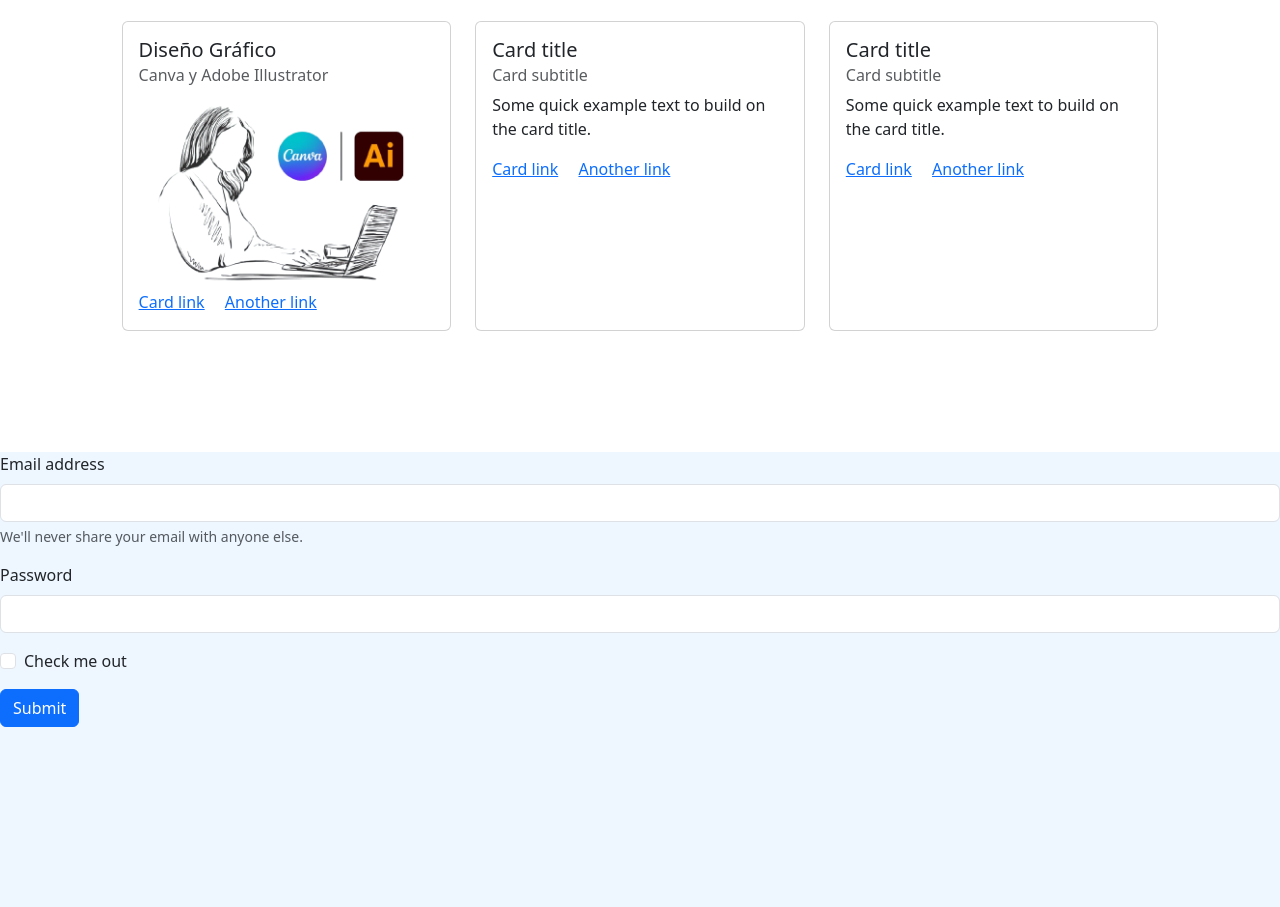
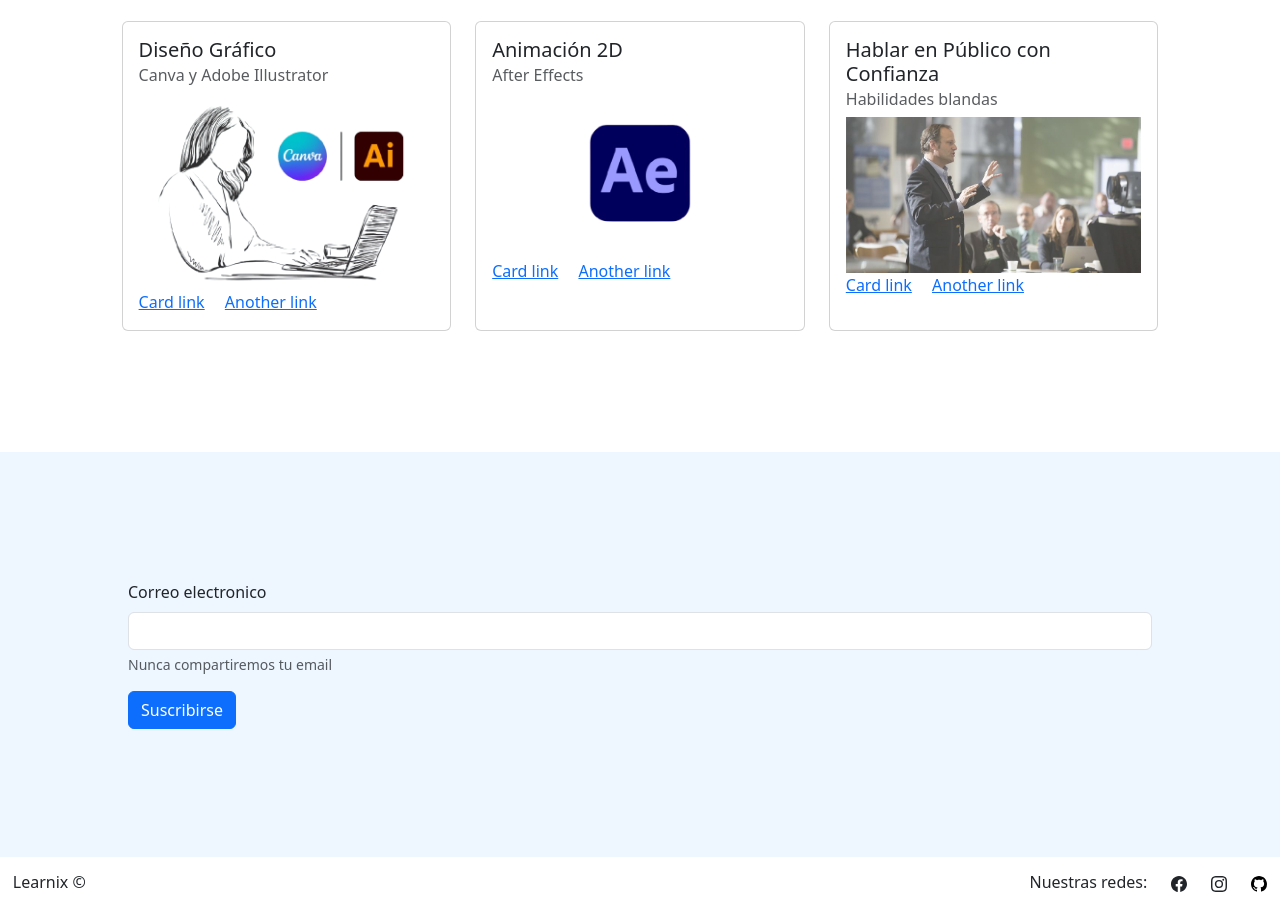
Before and after one commit to Kasspex/Learnix, a plain HTML site: page index.html in a window 1280 px wide. Shown: the part 921-1828 px from the top of the page. Before the commit the page ends 1648 px from the top, so only its background shows below. Drawn offline with nearby package versions, Linux system fonts and the light colour scheme.

Commit message:
Finalizando estilos y estructura

```diff
--- a/index.html
+++ b/index.html
@@ -99,9 +99,9 @@
                   <div class="col-12 col-sm-12 col-md-6 col-lg-4">
                     <div class="card h-100">
                       <div class="card-body">
-                        <h5 class="card-title">Card title</h5>
-                        <h6 class="card-subtitle mb-2 text-body-secondary">Card subtitle</h6>
-                        <p class="card-text">Some quick example text to build on the card title.</p>
+                        <h5 class="card-title">Animación 2D</h5>
+                        <h6 class="card-subtitle mb-2 text-body-secondary">After Effects</h6>
+                        <img src="after.png" alt="After Effects icon" width="100%">
                         <a href="#" class="card-link">Card link</a>
                         <a href="#" class="card-link">Another link</a>
                       </div>
@@ -111,9 +111,9 @@
                   <div class="col-12 col-sm-12 col-md-6 col-lg-4">
                     <div class="card h-100">
                       <div class="card-body">
-                        <h5 class="card-title">Card title</h5>
-                        <h6 class="card-subtitle mb-2 text-body-secondary">Card subtitle</h6>
-                        <p class="card-text">Some quick example text to build on the card title.</p>
+                        <h5 class="card-title">Hablar en Público con Confianza</h5>
+                        <h6 class="card-subtitle mb-2 text-body-secondary">Habilidades blandas</h6>
+                        <img src="publico.jpg" alt="Hombre hablando al publico" width="100%">
                         <a href="#" class="card-link">Card link</a>
                         <a href="#" class="card-link">Another link</a>
                       </div>
@@ -125,28 +125,39 @@
 
         </section>
 
-        <section>
+        <section id="Suscribirse">
             <form>
                 <div class="mb-3">
-                  <label for="exampleInputEmail1" class="form-label">Email address</label>
+                  <label for="exampleInputEmail1" class="form-label">Correo electronico</label>
                   <input type="email" class="form-control" id="exampleInputEmail1" aria-describedby="emailHelp">
-                  <div id="emailHelp" class="form-text">We'll never share your email with anyone else.</div>
+                  <div id="emailHelp" class="form-text">Nunca compartiremos tu email</div>
                 </div>
-                <div class="mb-3">
-                  <label for="exampleInputPassword1" class="form-label">Password</label>
-                  <input type="password" class="form-control" id="exampleInputPassword1">
-                </div>
-                <div class="mb-3 form-check">
-                  <input type="checkbox" class="form-check-input" id="exampleCheck1">
-                  <label class="form-check-label" for="exampleCheck1">Check me out</label>
-                </div>
-                <button type="submit" class="btn btn-primary">Submit</button>
+                <button type="submit" class="btn btn-primary">Suscribirse</button>
               </form>
 
 
         </section>
 
+    <footer id="footerPagina">
+        <div class="contenedor-learnix">
+            <p>Learnix ©</p>
+        </div>
+        <div class="contenedor-redes">
+        <ul class="redes">
+        <li>Nuestras redes:</li>
+        <li><a><svg xmlns="http://www.w3.org/2000/svg" width="16" height="16" fill="currentColor" class="bi bi-facebook" viewBox="0 0 16 16">
+            <path d="M16 8.049c0-4.446-3.582-8.05-8-8.05C3.58 0-.002 3.603-.002 8.05c0 4.017 2.926 7.347 6.75 7.951v-5.625h-2.03V8.05H6.75V6.275c0-2.017 1.195-3.131 3.022-3.131.876 0 1.791.157 1.791.157v1.98h-1.009c-.993 0-1.303.621-1.303 1.258v1.51h2.218l-.354 2.326H9.25V16c3.824-.604 6.75-3.934 6.75-7.951"/>
+          </svg></a></li>
+        <li><a><svg xmlns="http://www.w3.org/2000/svg" width="16" height="16" fill="currentColor" class="bi bi-instagram" viewBox="0 0 16 16">
+            <path d="M8 0C5.829 0 5.556.01 4.703.048 3.85.088 3.269.222 2.76.42a3.9 3.9 0 0 0-1.417.923A3.9 3.9 0 0 0 .42 2.76C.222 3.268.087 3.85.048 4.7.01 5.555 0 5.827 0 8.001c0 2.172.01 2.444.048 3.297.04.852.174 1.433.372 1.942.205.526.478.972.923 1.417.444.445.89.719 1.416.923.51.198 1.09.333 1.942.372C5.555 15.99 5.827 16 8 16s2.444-.01 3.298-.048c.851-.04 1.434-.174 1.943-.372a3.9 3.9 0 0 0 1.416-.923c.445-.445.718-.891.923-1.417.197-.509.332-1.09.372-1.942C15.99 10.445 16 10.173 16 8s-.01-2.445-.048-3.299c-.04-.851-.175-1.433-.372-1.941a3.9 3.9 0 0 0-.923-1.417A3.9 3.9 0 0 0 13.24.42c-.51-.198-1.092-.333-1.943-.372C10.443.01 10.172 0 7.998 0zm-.717 1.442h.718c2.136 0 2.389.007 3.232.046.78.035 1.204.166 1.486.275.373.145.64.319.92.599s.453.546.598.92c.11.281.24.705.275 1.485.039.843.047 1.096.047 3.231s-.008 2.389-.047 3.232c-.035.78-.166 1.203-.275 1.485a2.5 2.5 0 0 1-.599.919c-.28.28-.546.453-.92.598-.28.11-.704.24-1.485.276-.843.038-1.096.047-3.232.047s-2.39-.009-3.233-.047c-.78-.036-1.203-.166-1.485-.276a2.5 2.5 0 0 1-.92-.598 2.5 2.5 0 0 1-.6-.92c-.109-.281-.24-.705-.275-1.485-.038-.843-.046-1.096-.046-3.233s.008-2.388.046-3.231c.036-.78.166-1.204.276-1.486.145-.373.319-.64.599-.92s.546-.453.92-.598c.282-.11.705-.24 1.485-.276.738-.034 1.024-.044 2.515-.045zm4.988 1.328a.96.96 0 1 0 0 1.92.96.96 0 0 0 0-1.92m-4.27 1.122a4.109 4.109 0 1 0 0 8.217 4.109 4.109 0 0 0 0-8.217m0 1.441a2.667 2.667 0 1 1 0 5.334 2.667 2.667 0 0 1 0-5.334"/>
+          </svg></a></li>
+        <li><a href="https://github.com/Kasspex/Learnix" target="_blank"><svg xmlns="http://www.w3.org/2000/svg" width="16" height="16" fill="black" class="bi bi-github" viewBox="0 0 16 16">
+            <path d="M8 0C3.58 0 0 3.58 0 8c0 3.54 2.29 6.53 5.47 7.59.4.07.55-.17.55-.38 0-.19-.01-.82-.01-1.49-2.01.37-2.53-.49-2.69-.94-.09-.23-.48-.94-.82-1.13-.28-.15-.68-.52-.01-.53.63-.01 1.08.58 1.23.82.72 1.21 1.87.87 2.33.66.07-.52.28-.87.51-1.07-1.78-.2-3.64-.89-3.64-3.95 0-.87.31-1.59.82-2.15-.08-.2-.36-1.02.08-2.12 0 0 .67-.21 2.2.82.64-.18 1.32-.27 2-.27s1.36.09 2 .27c1.53-1.04 2.2-.82 2.2-.82.44 1.1.16 1.92.08 2.12.51.56.82 1.27.82 2.15 0 3.07-1.87 3.75-3.65 3.95.29.25.54.73.54 1.48 0 1.07-.01 1.93-.01 2.2 0 .21.15.46.55.38A8.01 8.01 0 0 0 16 8c0-4.42-3.58-8-8-8"/>
+          </svg></a></li>
+        </ul>
+        </div>
 
+    </footer>
     </main>
     <script src="https://cdn.jsdelivr.net/npm/bootstrap@5.3.5/dist/js/bootstrap.bundle.min.js" integrity="sha384-k6d4wzSIapyDyv1kpU366/PK5hCdSbCRGRCMv+eplOQJWyd1fbcAu9OCUj5zNLiq" crossorigin="anonymous"></script>
 </body>
--- a/style.css
+++ b/style.css
@@ -16,3 +16,30 @@ body{
 .row{
     padding: 5%;
 }
+
+#Suscribirse{
+    padding: 10%;
+}
+
+#footerPagina{
+    display: flex;
+    flex-direction: row;
+    justify-content: space-between;
+    background-color: #FFFFFF;
+    padding: 1%;
+}
+.contenedor-learnix p{
+    margin: 0%;
+    padding: 0%;
+}
+
+.redes{
+    display: flex;
+    gap: 1.5rem;
+    padding: 0%;
+    margin: 0%;
+}
+
+.redes li{
+    list-style-type: none;
+}
```
Also changed, not shown: after.png (added), publico.jpg (added).
